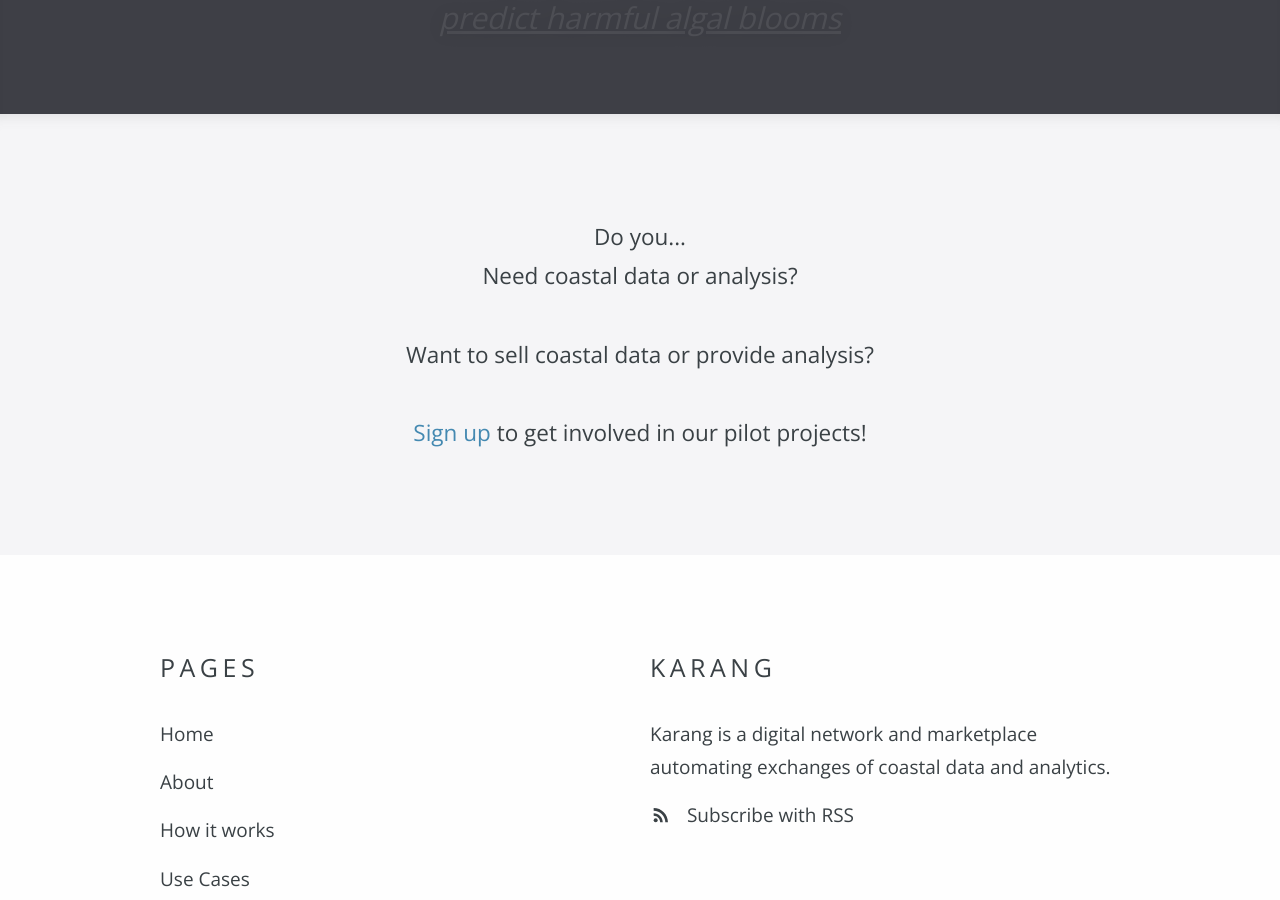
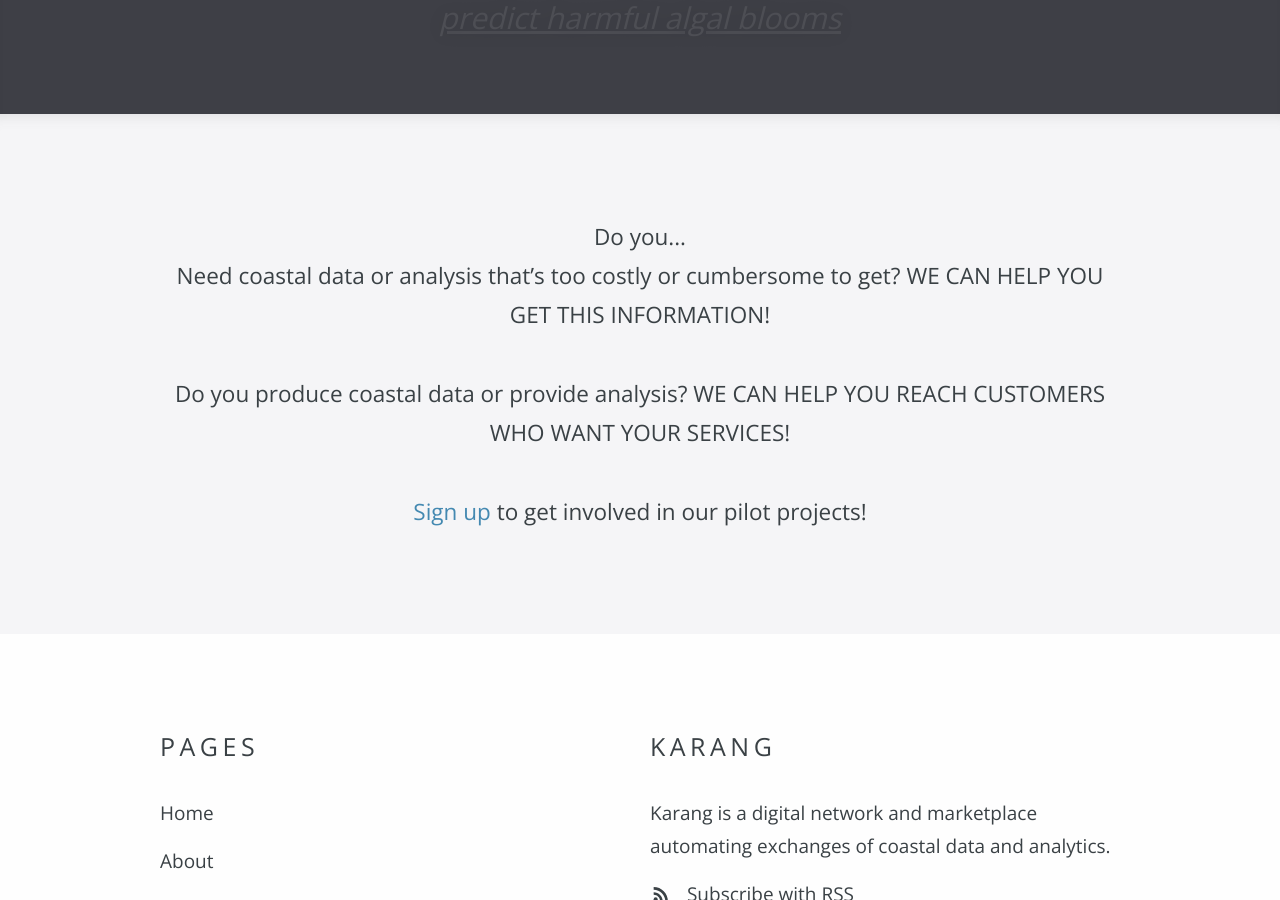
Before and after one commit to SSOATeam/website, a Jekyll site: the page built from index.html, in a window 1280 px wide and 900 px high, scrolled down 551 px. Built offline with Jekyll 4.4.1, drawn with Linux system fonts in a browser that asks for light colours; nearby versions of some CDN libraries; the list of posts is cut into pages by our own code.

Commit message:
Update index.html
google doc text edits per amelia and kat

```diff
--- a/index.html
+++ b/index.html
@@ -25,7 +25,8 @@
   <p>
     <center>
       Do you...<br>
-      Need coastal data or analysis?</br> <br>Want to sell coastal data or provide analysis?</br>
+      Need coastal data or analysis that’s too costly or cumbersome to get? WE CAN HELP YOU GET THIS INFORMATION!</br>
+    <br>Do you produce coastal data or provide analysis? WE CAN HELP YOU REACH CUSTOMERS WHO WANT YOUR SERVICES!</br>
       <br>
       <a target="_blank" href='https://form.jotform.com/201806959542159'>Sign up</a>
       to get involved in our pilot projects!</br></center>
```
